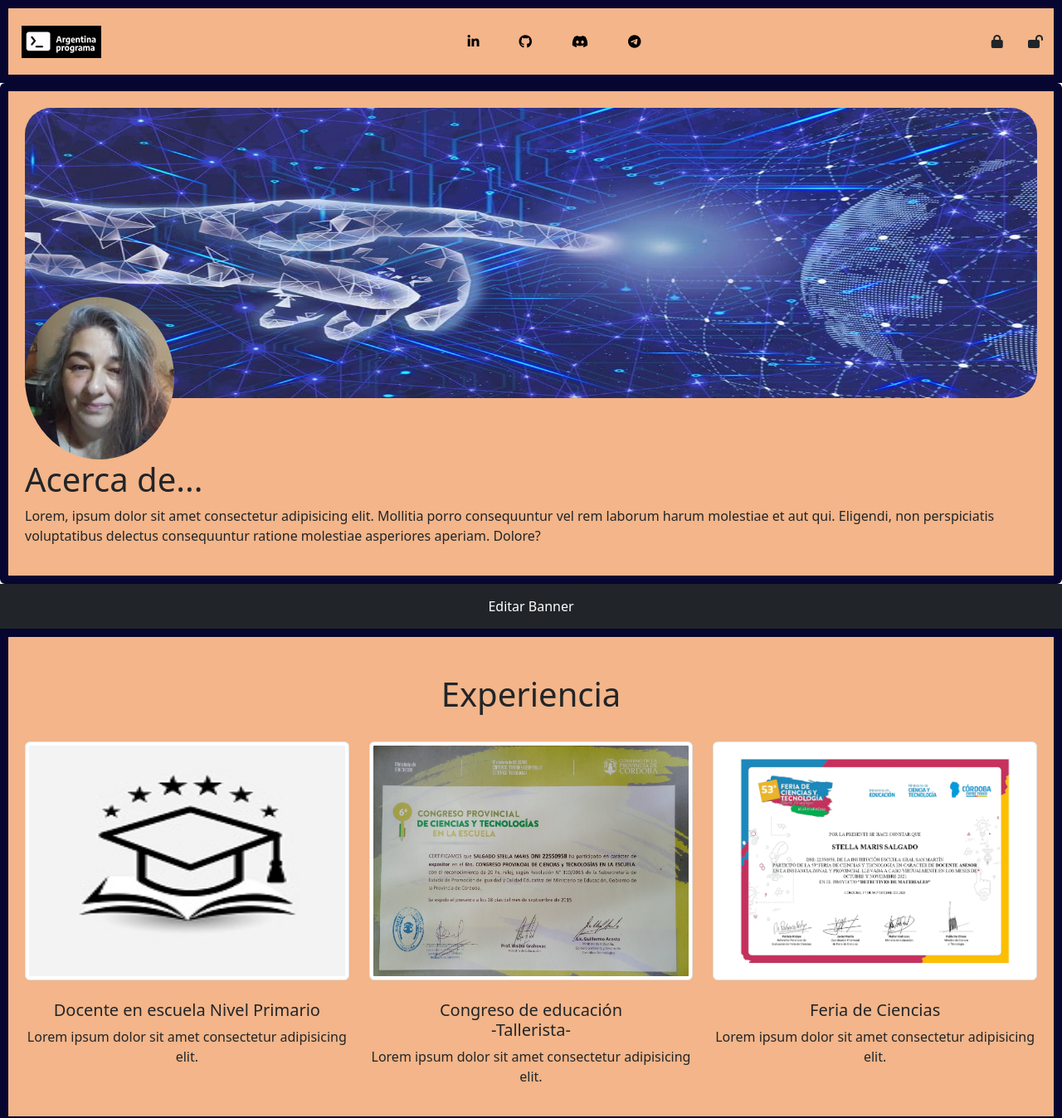
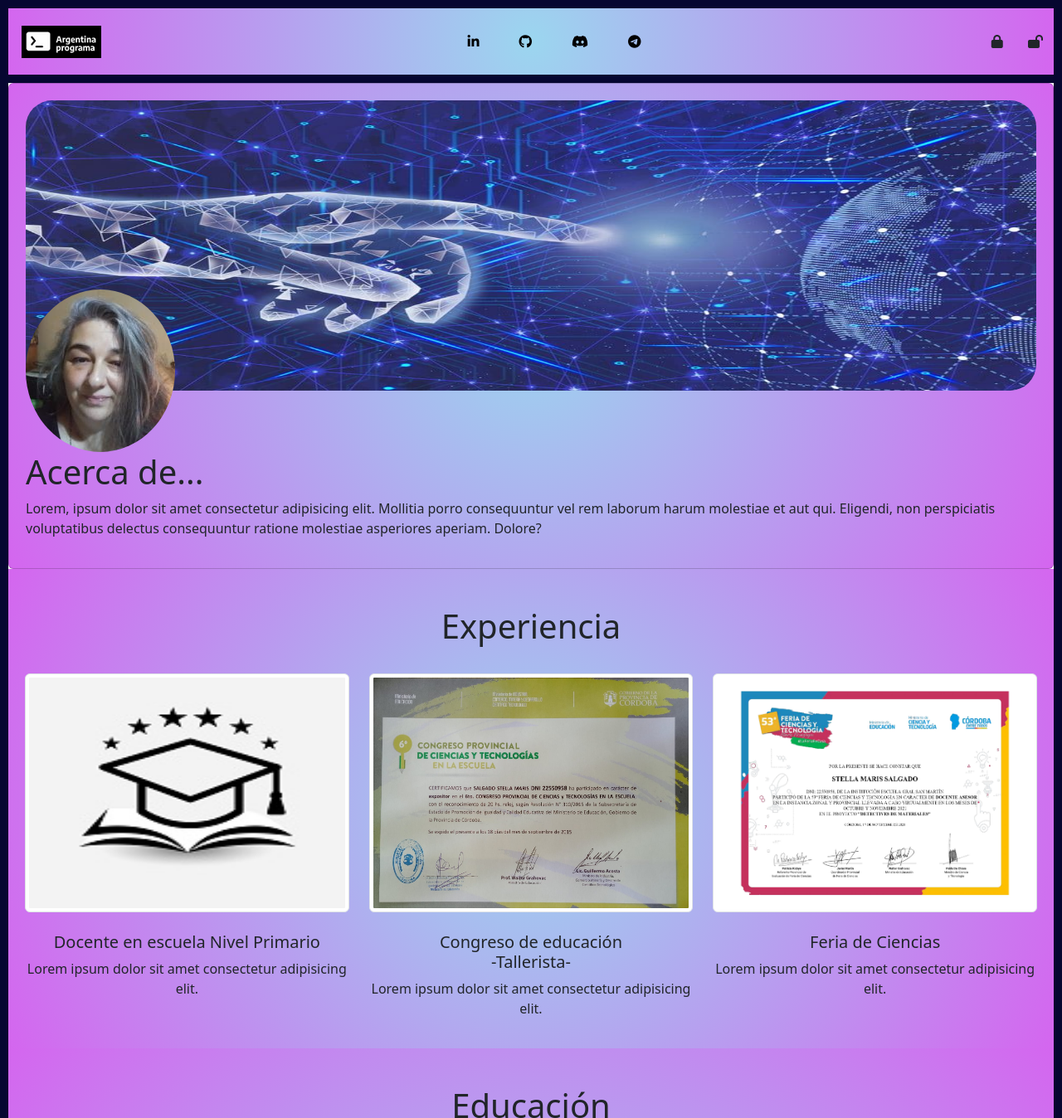
Before and after one commit to StelMar11/PortfolioFrontEnd, a website: page maquetado.html in a window 1280 px wide. Shown: the top 1348 px of the page at 83% size. Drawn offline with nearby package versions, Linux system fonts and the light colour scheme.

Commit message:
gradiente

```diff
--- a/maquetado.html
+++ b/maquetado.html
@@ -19,9 +19,9 @@
       <link rel="stylesheet" href="style.css" />
   </head>
 
-  <body>
+  <body >
     <!--Navbar-->
-    <header>
+    <header class="fondo">
       <nav class="navbar">
         <img class="aire" src="assets/img/logoArgProgne.png" alt="Logo de Argentina Programa"/>
           <ul class="list-group list-group-horizontal">
@@ -44,11 +44,11 @@
       </div>
         </nav>
     </header>
-</section>
+
     <!--Banner-->
 
     <section class="banner">
-     <div class="card mat-card" id="first card">
+     <div class="card mat-card fondo" id="first card">
       <div id="profile-background">
         <img src="assets/img/bannersi.jpg" class="img-fluid" alt="Mano cosmica"/>
       </div>
@@ -69,11 +69,11 @@
         </div>
      </section>
 
-    <section id="editBanner" class="bg-dark p-2">
+    <!--<section id="editBanner" class="bg-dark p-2">
       <div class="container text-center">
         <div class="row">
-          <div class="col">
-          <!--Button trigger modal banner-->
+          <div class="col"
+          Button trigger modal banner
           <div>
             <button type="button" class="btn btn-dark"
             data-bs-toggle="modal" data-bs-target="#bannerModal">
@@ -83,11 +83,11 @@
            </div>
           </div>
         </div>
-</section>
+</section>-->
 
 <!--Experiencia-->
     <section class="experiencia">
-      <div class="container-flex">
+      <div class="container-flex fondo">
         <div class="row">
          <h2 class="titulo">Experiencia</h2>
         <div class="col-sm-12 col-md-4" >
@@ -111,7 +111,7 @@
   </section>
  <!--Educación-->
     <section class="formacion">
-    <div class="container-flex">
+    <div class="container-flex fondo">
       <div class="row">
         <h2 class="titulo">Educación</h2>
         <div class="col-sm-12 col-md-4">
@@ -181,7 +181,8 @@
 
 <!-- Hard &Soft Skill -->
     <section class="habilidades">
-    <div class="container-flex">
+    <!--<div class=""-->
+      <div class="container-flex fondo">
       <div class="row">
         <h2 class="titulo">Hard & Soft Skill</h2>
         <div class="col-sm-12 col-md-4">
@@ -234,7 +235,7 @@
 
 <!--Proyectos-->
     <section class="proyectos">
-    <div class="container-flex">
+    <div class="container-flex fondo">
       <div class="row">
         <h2 class="titulo">Proyectos</h2>
         <div class="col-sm-12 col-md-4">
@@ -285,7 +286,7 @@
 
 <!--footer-->
     <footer>
-      <div class="navbar">
+      <div class="navbar fondo">
       <h5 class="aire">Información de contacto</h5>
       <ul class="list-group list-group-horizontal">
         <a class="navbar-brand" href="#">
@@ -326,7 +327,7 @@
       </div>
     </div>
 
-   <!--Modal Banner-->
+   <!--Modal Banner
    <div class="modal fade" id="bannerModal" tabindex="-1"
    aria-labelledby="bannerModalLabel" aria-hidden="true">
     <div class="modal-dialog">
@@ -352,7 +353,7 @@
         </div>
       </div>
     </div>
-  </div>
+  </div>-->
 
 
     <!--Modal  img perfil-->
--- a/style.css
+++ b/style.css
@@ -1,12 +1,20 @@
 
 body{
   box-sizing: border-box;
+  border: 10px solid  rgb(6, 6, 48);
+}
+.fondo{
+  background: radial-gradient(circle, #9bd6ef, #d466ef);
+}
+header{
+  border-bottom:10px solid  rgb(6, 6, 48) ;
+}
+footer{
+  border-top:10px solid  rgb(6, 6, 48) ;
 }
 .container-flex{
   display: flex;
   height: auto;
-  border: 10px solid  rgb(6, 6, 48);
-  background-color: rgb(243, 181, 137);
   text-align: center;
   padding: 20px;
   margin: 0%;
@@ -15,15 +23,10 @@ body{
   display: flex;
   width: 100%;
   height: auto;
-  background-color: rgb(243, 181, 137);
   margin: 0px;
-  border: 10px solid rgb(6, 6, 48);
-
-  }
+ }
 
 .mat-card {
-  background-color:rgb(243, 181, 137);
-  border:10px solid rgb(6, 6, 48);
   margin: 0px;
   padding: 20px;
 
```
